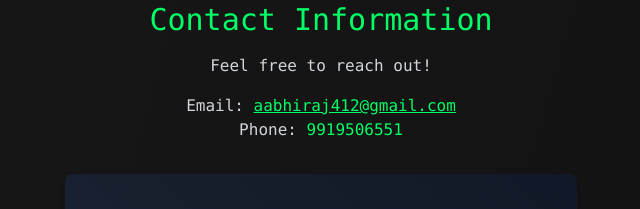
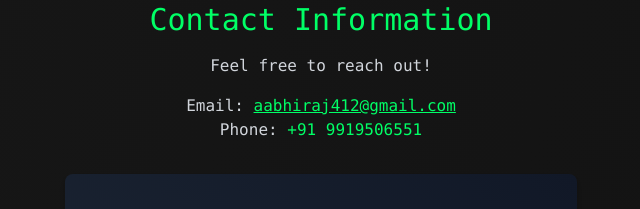
Before and after one commit to Aabhiraj412/Portfolio, a React (Vite) app: page / in a window 1280 px wide. Shown: the part 3620-3829 px from the top of the page, without its empty margins (319-959 px from the left). Built offline with nearby package versions, Linux system fonts and the light colour scheme; no server answers.

Commit message:
Update Contact.jsx

```diff
--- a/src/Components/Contact.jsx
+++ b/src/Components/Contact.jsx
@@ -83,7 +83,7 @@ export const Contact = () => {
 						className="text-gray-300"
 					>
 						Phone:{" "}
-						<span className="text-[#00FF66]">9919506551</span>
+						<span className="text-[#00FF66]">+91 9919506551</span>
 					</motion.p>
 				</div>
 			</div>
```
